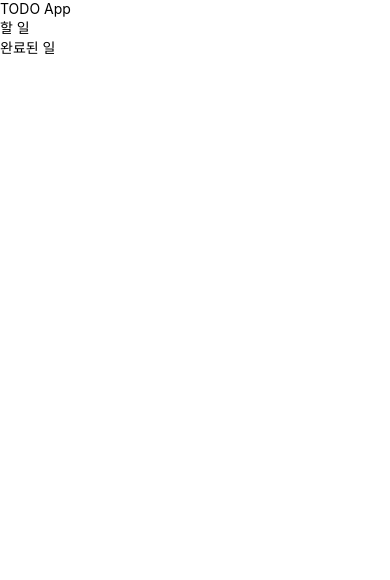
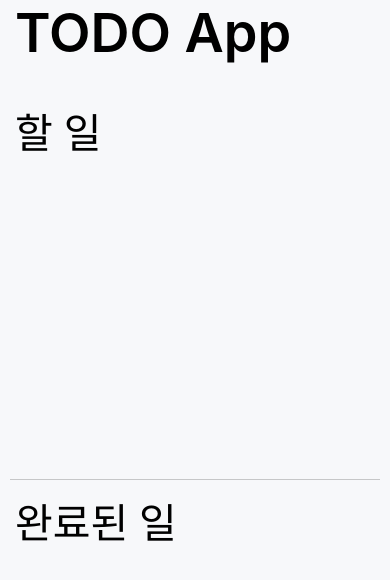
Before and after one commit to mongsukim/ReactNativeProject, a React Native app: screen / in a window 390 px wide. Shown: the top 580 px of the page. Built offline with nearby package versions, Linux system fonts and the light colour scheme.

Commit message:
Style : stylesheet 적용

```diff
--- a/screens/MainScreen.js
+++ b/screens/MainScreen.js
@@ -1,18 +1,18 @@
-import { SafeAreaView, StyleSheet, Text, View } from 'react-native'
+import { Platform, SafeAreaView, StyleSheet, Text, View } from 'react-native'
 import React from 'react'
 import { StatusBar } from 'expo-status-bar'
 
 const MainScreen = () => {
   return (
-    <SafeAreaView>
+    <SafeAreaView style={styles.container}>
       <StatusBar barstyle={'default'}/>
-      <Text>TODO App</Text>
-      <View>
-        <Text>할 일</Text>
+      <Text style={styles.pageTitle}>TODO App</Text>
+      <View style={styles.listView}>
+        <Text style={styles.listTitle}>할 일</Text>
       </View>
-      <View/>
-      <View>
-        <Text>완료된 일</Text>
+      <View style={styles.separator}/>
+      <View style={styles.listView}>
+        <Text style={styles.listTitle}>완료된 일</Text>
       </View>
     </SafeAreaView>
   )
@@ -20,4 +20,32 @@ const MainScreen = () => {
 
 export default MainScreen
 
-const styles = StyleSheet.create({})
+const styles = StyleSheet.create({
+  container:{
+    flex:1,
+    paddingTop: Platform.OS === 'android' ? 20 : 0, //ios, 안드로이드 분기처리
+    backgroundColor: '#f7f8fa'
+  },
+  pageTitle:{
+    marginBottom: 35,
+    paddingHorizontal: 15,
+    fontSize:54,
+    fontWeight:'600'
+  },
+  separator:{
+    marginHorizontal: 10,
+    marginTop:25,
+    marginBottom:10,
+    borderBottomWidth:1,
+    borderBottomColor:'rgba(0,0,0,0.2)'
+  },
+  listView:{
+    flex:1,
+  },
+  listTitle:{
+    marginBottom:25,
+    paddingHorizontal:15,
+    fontSize:41,
+    fontWeight:'500'
+  }
+})
```
